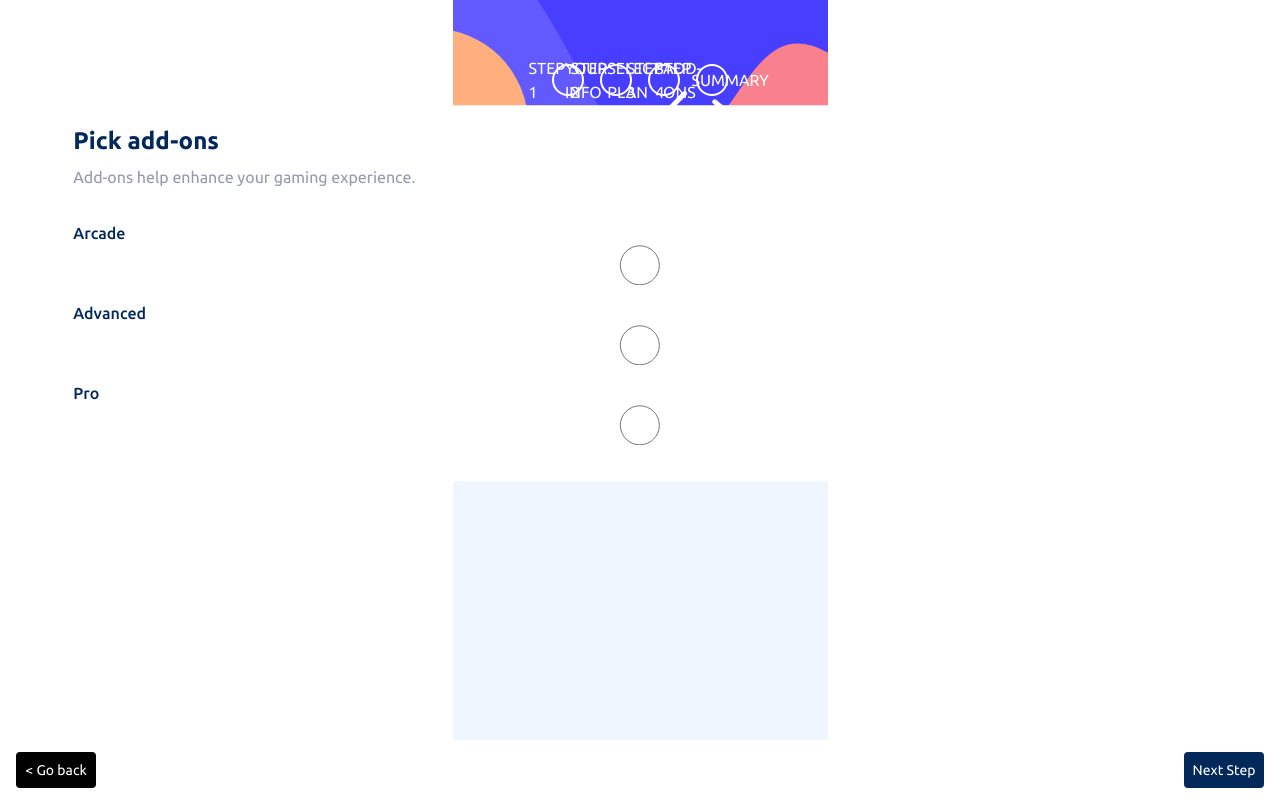
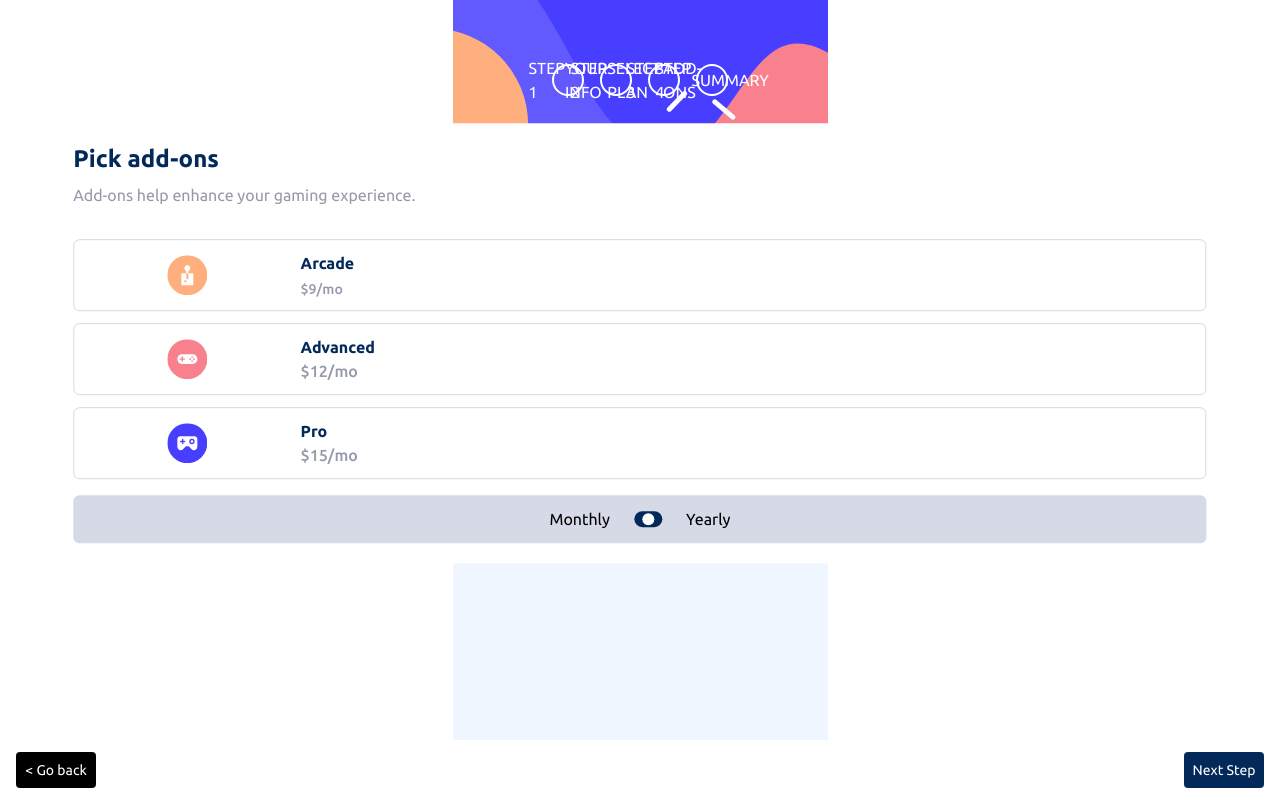
Before and after one commit to RicardoAymay/multi-part-form, a Next.js app: page / in a window 1280 px wide. Both pictures are taken after a click on the button "Next Step". Built offline with nearby package versions, Linux system fonts and the light colour scheme.

Commit message:
corrected form2 structure

```diff
--- a/src/components/Footer.tsx
+++ b/src/components/Footer.tsx
@@ -12,7 +12,7 @@ const Footer = () => {
 
   const formStepChange = (ev:React.MouseEvent) => {
     ev.preventDefault()
-    let text = ev.target.innerText
+    let text = (ev.target as HTMLButtonElement).innerText;
     console.log(text)
     if (step < 4 && text === "Next Step"){
      setStep(step + 1);
@@ -22,6 +22,7 @@ const Footer = () => {
     }
     checkStep()
   };
+
   return step === 1 ? (
     <footer
       className={`text-sm flex w-full h-[60px] bg-white items-center justify-end pr-4`}
--- a/src/components/FormStep2.tsx
+++ b/src/components/FormStep2.tsx
@@ -1,10 +1,12 @@
-import React, { ReactNode } from "react";
+import React, { useState } from "react";
 import { useForm, SubmitHandler } from "react-hook-form";
-
-
-
+import Image from "next/image";
+import arcadeImg from "../assets/images/icon-arcade.svg"
+import advImg from "../assets/images/icon-advanced.svg"
+import proImg from "../assets/images/icon-pro.svg"
 interface iInputs2 {
-  plan: "arcade" | "advanced" | "pro"
+  plan: "arcade" | "advanced" | "pro";
+  recurrence: "monthly" | "yearly"
 }
 
 const FormStep2 = () => {
@@ -15,20 +17,98 @@ const FormStep2 = () => {
   } = useForm<iInputs2>();
   const onSubmit: SubmitHandler<iInputs2> = (data) => console.log(data);
 
+  const [getPlan, setGetPlan] = useState<iInputs2["plan"] | undefined>();
+
+  const handlePlanChange = (event: React.MouseEvent<HTMLInputElement>) => {
+    setGetPlan((event.target as HTMLInputElement).value as iInputs2["plan"]);
+  };
+
   return (
-      <form id="form1" onSubmit={handleSubmit(onSubmit)} className="flex flex-col p-5 bg-white absolute w-11/12 rounded-lg left-1/2 translate-x-[-50%] translate-y-[28%]">
-        <p className="text-2xl text-primary-MarineBlue font-bold">Pick add-ons</p>
-        <p className="text-primary-CoolGray mb-8 mt-2 font-normal">Add-ons help enhance your gaming experience.</p>
+    <form
+      id="form1"
+      onSubmit={handleSubmit(onSubmit)}
+      className="flex flex-col p-5 bg-white absolute w-11/12 rounded-lg left-1/2 translate-x-[-50%] translate-y-[28%]"
+    >
+      <p className="text-2xl text-primary-MarineBlue font-bold">Pick add-ons</p>
+      <p className="text-primary-CoolGray mb-8 mt-2 font-normal">
+        Add-ons help enhance your gaming experience.
+      </p>
 
-        <label htmlFor="arcade" className="text-primary-MarineBlue font-medium">Arcade</label>
-        <input type="radio" id="arcade" {...register("plan")} className="border-neutral-LightGray border-borderWid1 rounded-md h-10 mb-4 pl-4"/>
+      <label
+        htmlFor="arcade"
+        className="text-primary-MarineBlue font-medium border-neutral-LightGray border-[1px] h-[4.5rem] rounded-md"
+      >
+        <div className="w-full h-full flex">
+          <figure className="w-1/5 flex items-center justify-center">
+            <Image src={arcadeImg} alt="Arcarde!"/>
+          </figure>
+          <div className="flex flex-col flex-1 justify-center space-y-1">
+          <p className="font-bold">Arcade</p>
+          <p className="text-primary-CoolGray text-sm">$9/mo</p>
+          </div>
+        </div>
+        <input
+          type="radio"
+          id="arcade"
+          {...register("plan")}
+          className="hidden"
+          value={"Arcade"}
+          checked={getPlan === "arcade"}
+          onClick={handlePlanChange}
+        />
+      </label>
 
-        <label htmlFor="Advanced" className="text-primary-MarineBlue font-medium">Advanced</label>
-        <input type="radio" id="Advanced" {...register("plan")} className="border-neutral-LightGray border-borderWid1 rounded-md h-10 mb-4 pl-4"/>
+      <label htmlFor="Advanced" className="text-primary-MarineBlue font-medium border-neutral-LightGray border-[1px] h-[4.5rem] rounded-md mt-3">
+      <div className="w-full h-full flex">
+          <figure className="w-1/5 flex items-center justify-center">
+            <Image src={advImg} alt="Arcarde!"/>
+          </figure>
+          <div className="flex flex-col flex-1 justify-center">
+          <p className="font-bold">Advanced</p>
+          <p className="text-primary-CoolGray">$12/mo</p>
+          </div>
+        </div>
+        <input
+          type="radio"
+          id="Advanced"
+          {...register("plan")}
+          className="hidden"
+          value={"Advanced"}
+          checked={getPlan === "advanced"}
+          onClick={handlePlanChange}
+        />
+      </label>
 
-        <label htmlFor="phone" className="text-primary-MarineBlue font-medium">Pro</label>
-        <input type="radio" id="phone" {...register("plan")} className="border-neutral-LightGray border-borderWid1 rounded-md h-10 mb-4 pl-4"/>
-      </form>
+      <label htmlFor="phone" className="text-primary-MarineBlue font-medium border-neutral-LightGray border-[1px] h-[4.5rem] rounded-md mt-3">
+      <div className="w-full h-full flex">
+          <figure className="w-1/5 flex items-center justify-center">
+            <Image src={proImg} alt="Arcarde!"/>
+          </figure>
+          <div className="flex flex-col flex-1 justify-center">
+          <p className="font-bold">Pro</p>
+          <p className="text-primary-CoolGray">$15/mo</p>
+          </div>
+        </div>
+        <input
+          type="radio"
+          id="phone"
+          {...register("plan")}
+          className="hidden"
+          value={"Pro"}
+          checked={getPlan === "pro"}
+          onClick={handlePlanChange}
+        />
+      </label>
+
+      <label htmlFor="recurrence" className="w-full h-12 bg-neutral-LightGray mt-4 rounded-md flex items-center justify-center space-x-6">
+        <p>Monthly</p>
+        <div className="w-7 h-4 bg-primary-MarineBlue rounded-2xl flex items-center justify-center">
+          <div className="bg-white w-3 h-3 rounded-full "></div>
+        </div>
+        <p>Yearly</p>
+        <input type="hidden" name="recurrence" />
+      </label>
+    </form>
   );
 };
 
```
